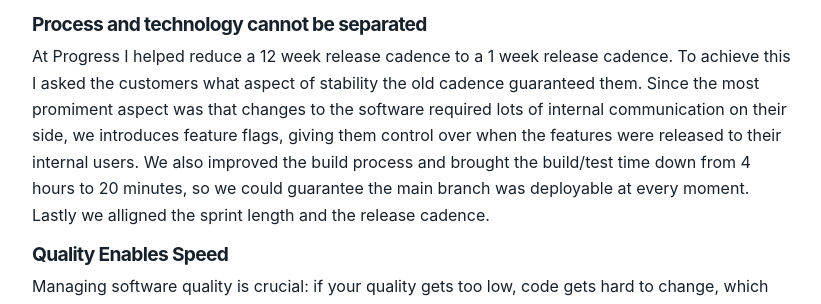
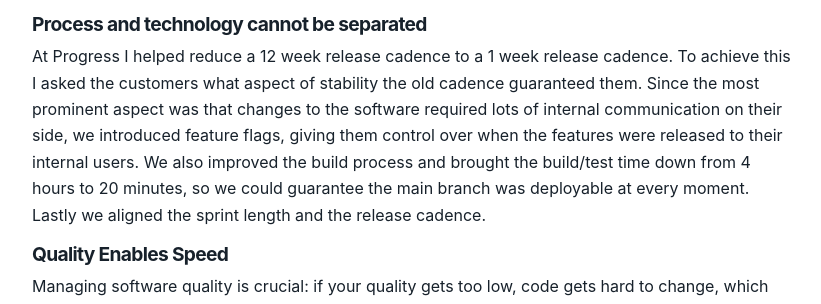
Before and after one commit to markijbema/ijbema_com, a Jekyll site: the page built from about.md, in a window 1280 px wide and 900 px high, scrolled down 911 px. Shown: the part 214-518 px from the top of the window, without its empty margins (228-1049 px from the left). Built offline with Jekyll 4.4.1, drawn with Linux system fonts in a browser that asks for light colours.

Commit message:
small fixes

```diff
--- a/about.md
+++ b/about.md
@@ -33,11 +33,11 @@ practices and seeing the impact of AI on the development process.
 ### Process and technology cannot be separated
 
 At Progress I helped reduce a 12 week release cadence to a 1 week release cadence. To achieve this I asked the customers
-what aspect of stability the old cadence guaranteed them. Since the most promiment aspect was that changes to the
-software required lots of internal communication on their side, we introduces feature flags, giving them control over
+what aspect of stability the old cadence guaranteed them. Since the most prominent aspect was that changes to the
+software required lots of internal communication on their side, we introduced feature flags, giving them control over
 when the features were released to their internal users. We also improved the build process and brought the build/test
 time down from 4 hours to 20 minutes, so we could guarantee the main branch was deployable at every moment. Lastly we
-alligned the sprint length and the release cadence.
+aligned the sprint length and the release cadence.
 
 ### Quality Enables Speed
 
```
